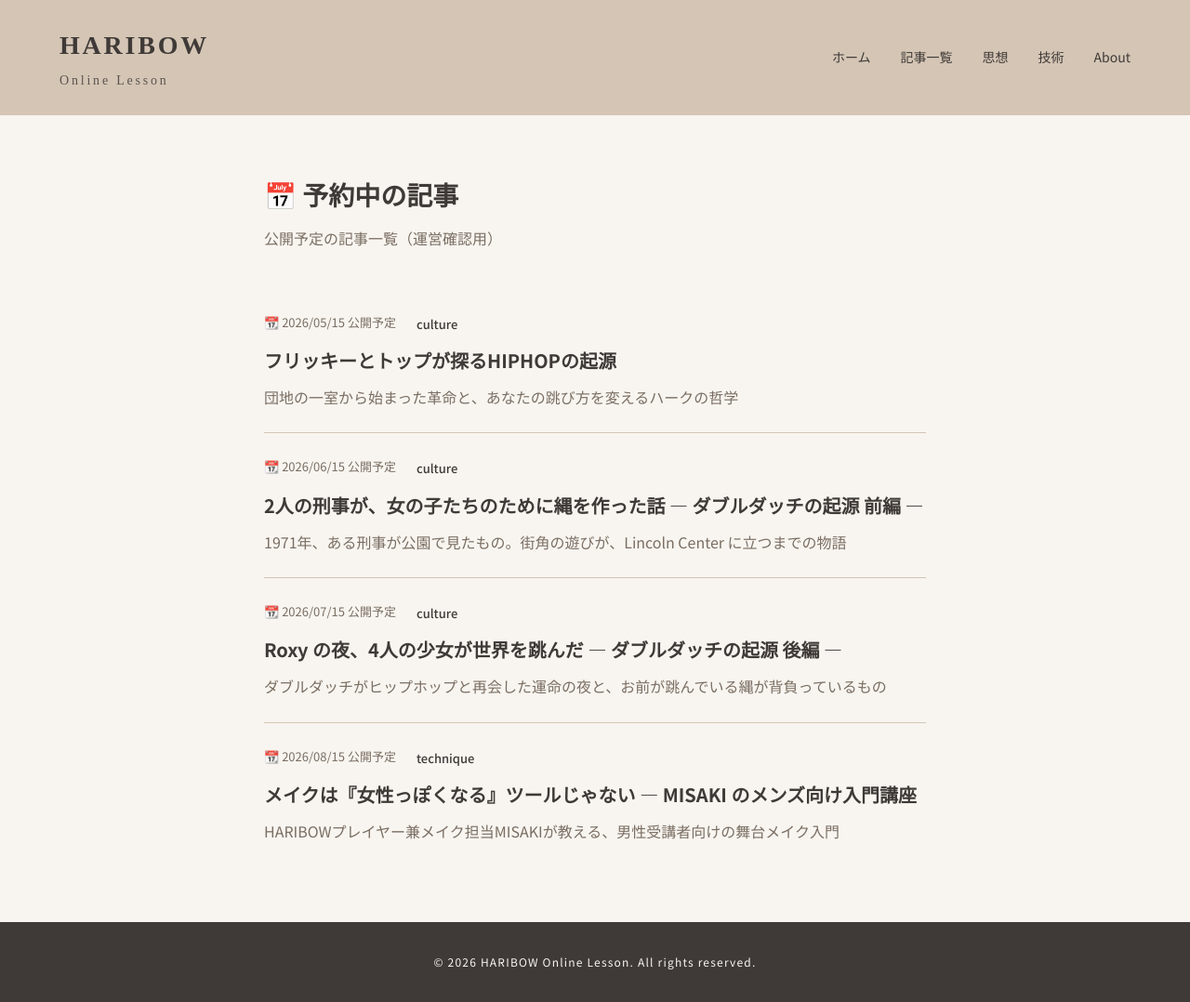
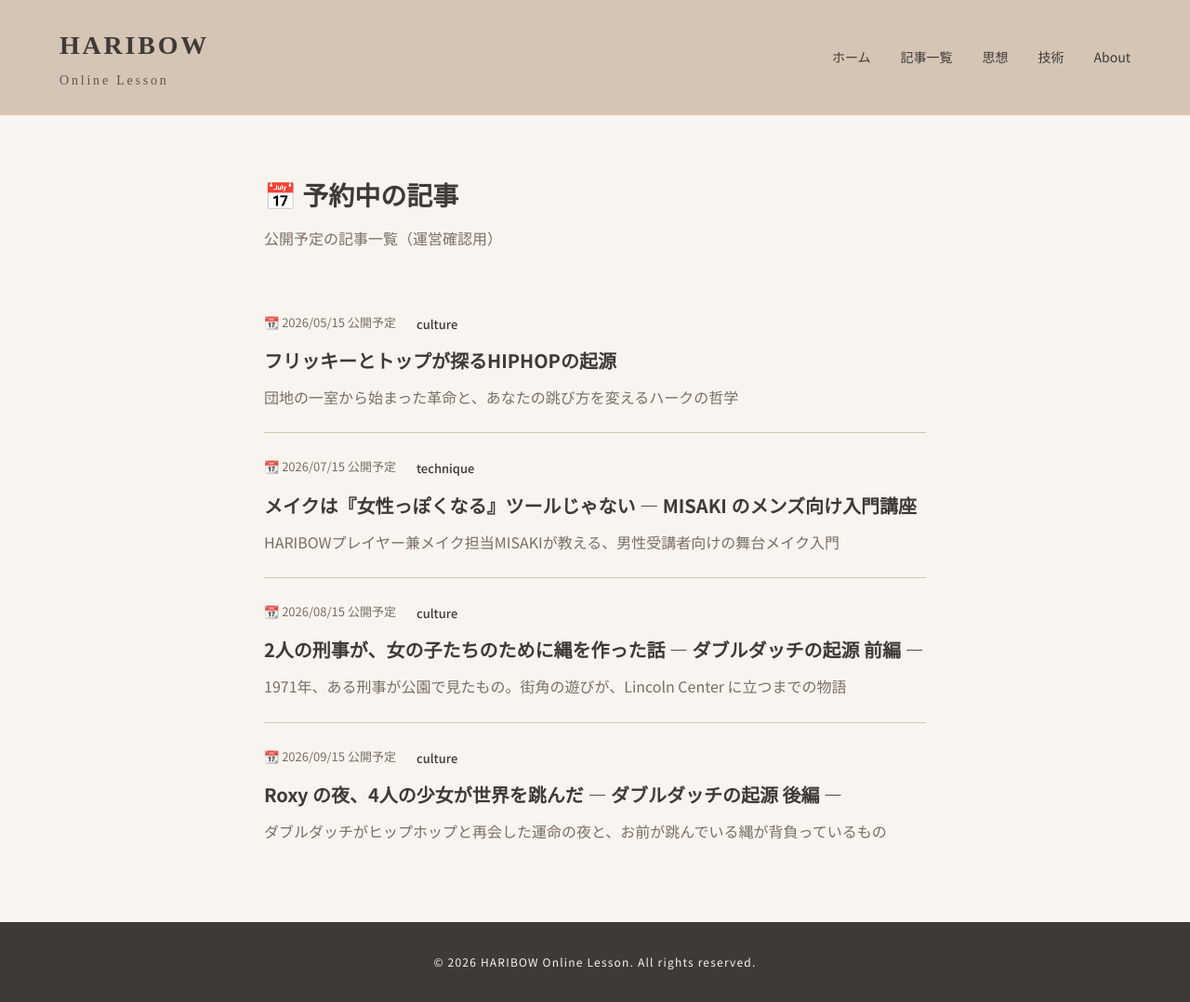
Before and after one commit to JunyaUnityDev/haribow-online-lesson-articles, a Jekyll site: the page built from scheduled/index.html, in a window 1280 px wide. Shown: the whole page at 93% size. Built offline with Jekyll 4.4.1, drawn with Linux system fonts in a browser that asks for light colours; some web fonts are replaced.

Commit message:
Reschedule: MISAKI to 7/15, DD origin to 8/15 + 9/15
JUNYA wants to slot the MISAKI ladies' makeup article into 6/15 (he
will write it in a few days), the existing MISAKI men's article moves
up to 7/15, and the Double Dutch origin two-parter slides to 8/15
(part 1) and 9/15 (part 2). Update publish_date and order in the
three existing articles. The 6/15 slot stays empty for now — when
the ladies' article lands, drop it in with publish_date: 2026-06-15
and order: 6.

```diff
--- a/_scheduled/dd-origin-part1.md
+++ b/_scheduled/dd-origin-part1.md
@@ -3,10 +3,10 @@ layout: article
 title: "2人の刑事が、女の子たちのために縄を作った話 — ダブルダッチの起源 前編 —"
 description: "1971年、ある刑事が公園で見たもの。街角の遊びが、Lincoln Center に立つまでの物語"
 date: 2026-05-01
-publish_date: 2026-06-15
+publish_date: 2026-08-15
 category: culture
 slug: dd-origin-part1
-order: 6
+order: 8
 ---
 
 この記事(前編)を読むと、3つのものが手に入る:
--- a/_scheduled/dd-origin-part2.md
+++ b/_scheduled/dd-origin-part2.md
@@ -3,10 +3,10 @@ layout: article
 title: "Roxy の夜、4人の少女が世界を跳んだ — ダブルダッチの起源 後編 —"
 description: "ダブルダッチがヒップホップと再会した運命の夜と、お前が跳んでいる縄が背負っているもの"
 date: 2026-05-01
-publish_date: 2026-07-15
+publish_date: 2026-09-15
 category: culture
 slug: dd-origin-part2
-order: 7
+order: 9
 ---
 
 この記事(後編)を読むと、3つのものが手に入る:
```
Also changed, not shown: _scheduled/makeup-intro-misaki.md (+2 -2 lines).
